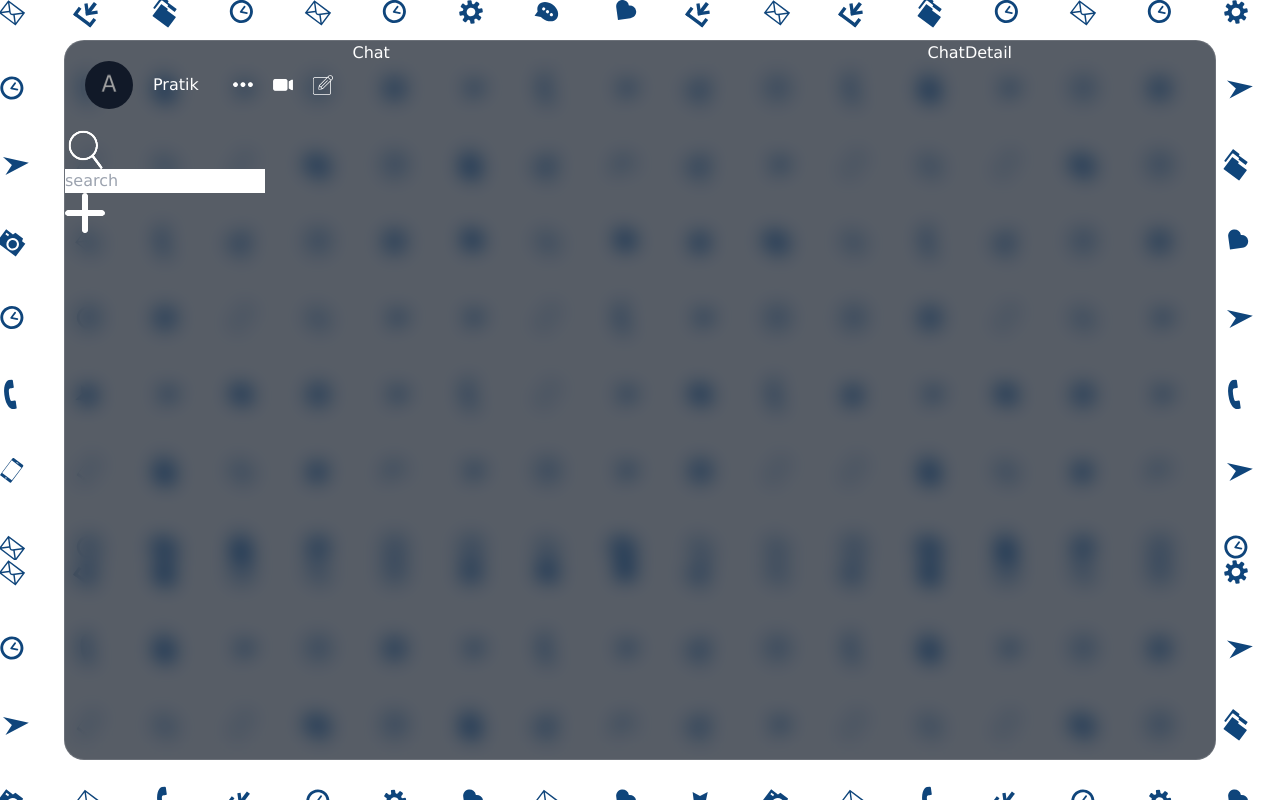
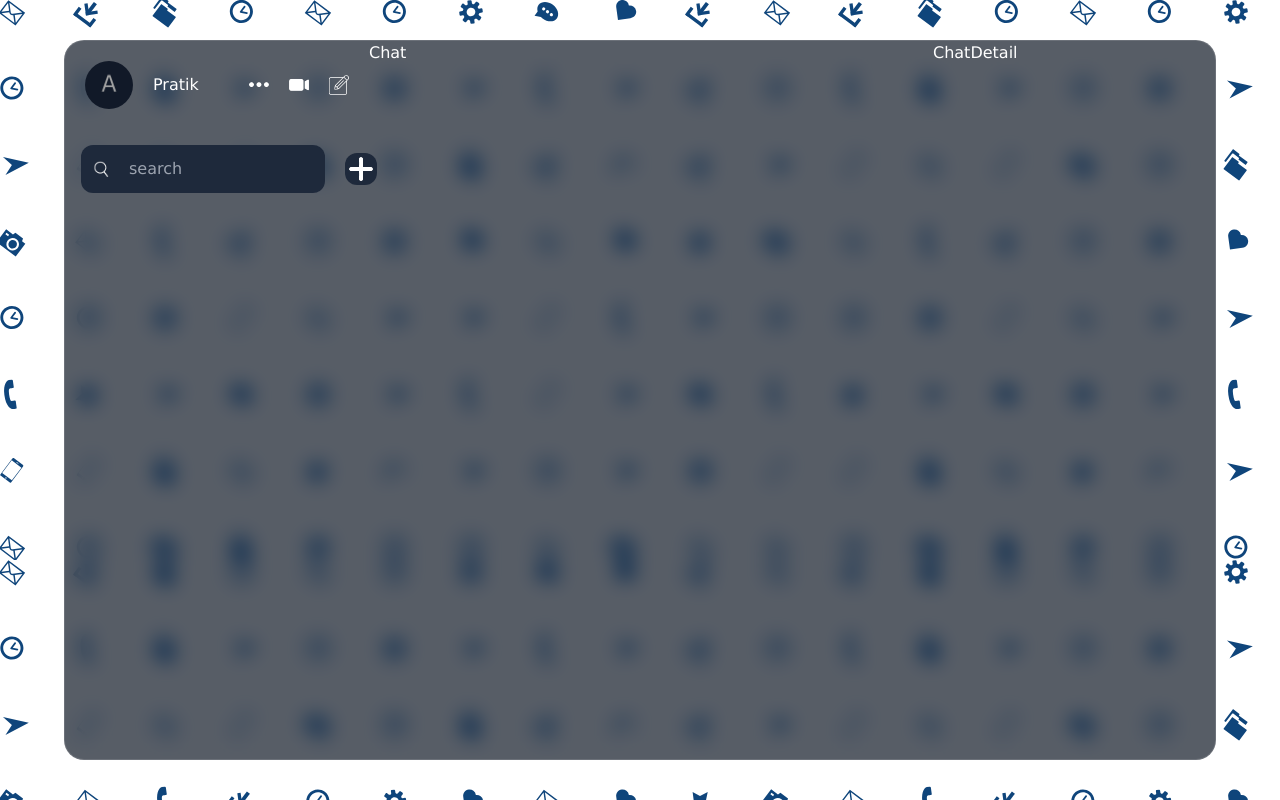
Before and after one commit to Monk-Codes/sparkii, a React (Vite) app: page / in a window 1280 px wide. Built offline with nearby package versions, Linux system fonts and the light colour scheme.

Commit message:
search icon

```diff
--- a/src/components/list/chatList/ChatList.jsx
+++ b/src/components/list/chatList/ChatList.jsx
@@ -1,12 +1,12 @@
 const ChatList = () => {
  return (
   <div className="chatlist">
-   <div className="search">
-    <div className="searchbar">
-     <img src="./search.png" alt="search" />
-     <input type="text" placeholder="search" />
+   <div className="search flex items-center gap-5 p-4">
+    <div className="searchbar flex-1 bg-slate-800 flex items-center gap-5 rounded-xl p-3">
+     <img src="./search.png" alt="search" className="h-4 w-4" />
+     <input type="text" placeholder="search" className="bg-transparent rounded-none outline-none text-white flex-1" />
     </div>
-    <img src="./plus.png" alt="plus" />
+    <img src="./plus.png" alt="plus" className="h-8 w-8 bg-slate-800 p-1 cursor-pointer rounded-xl" />
    </div>
   </div>
  );
```
